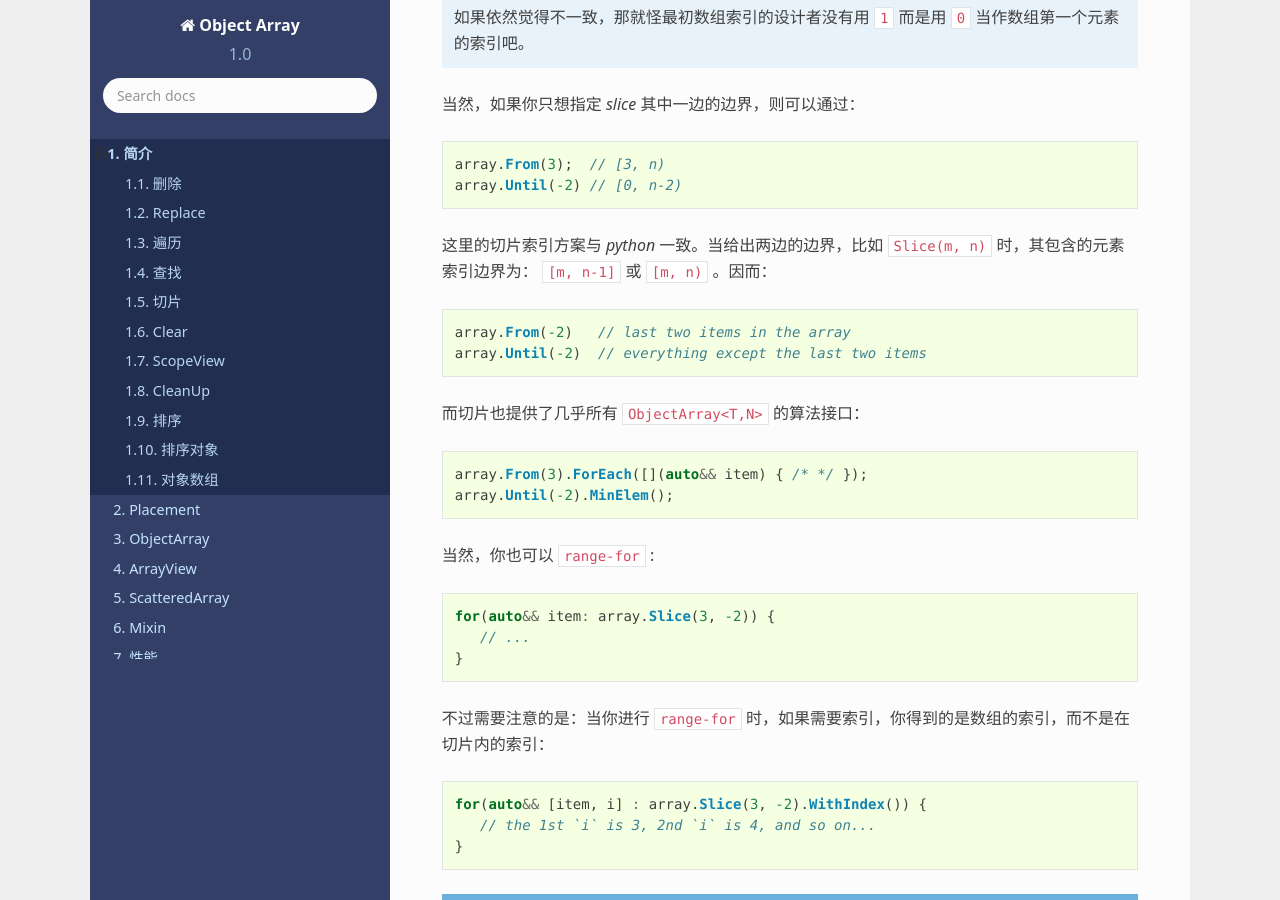
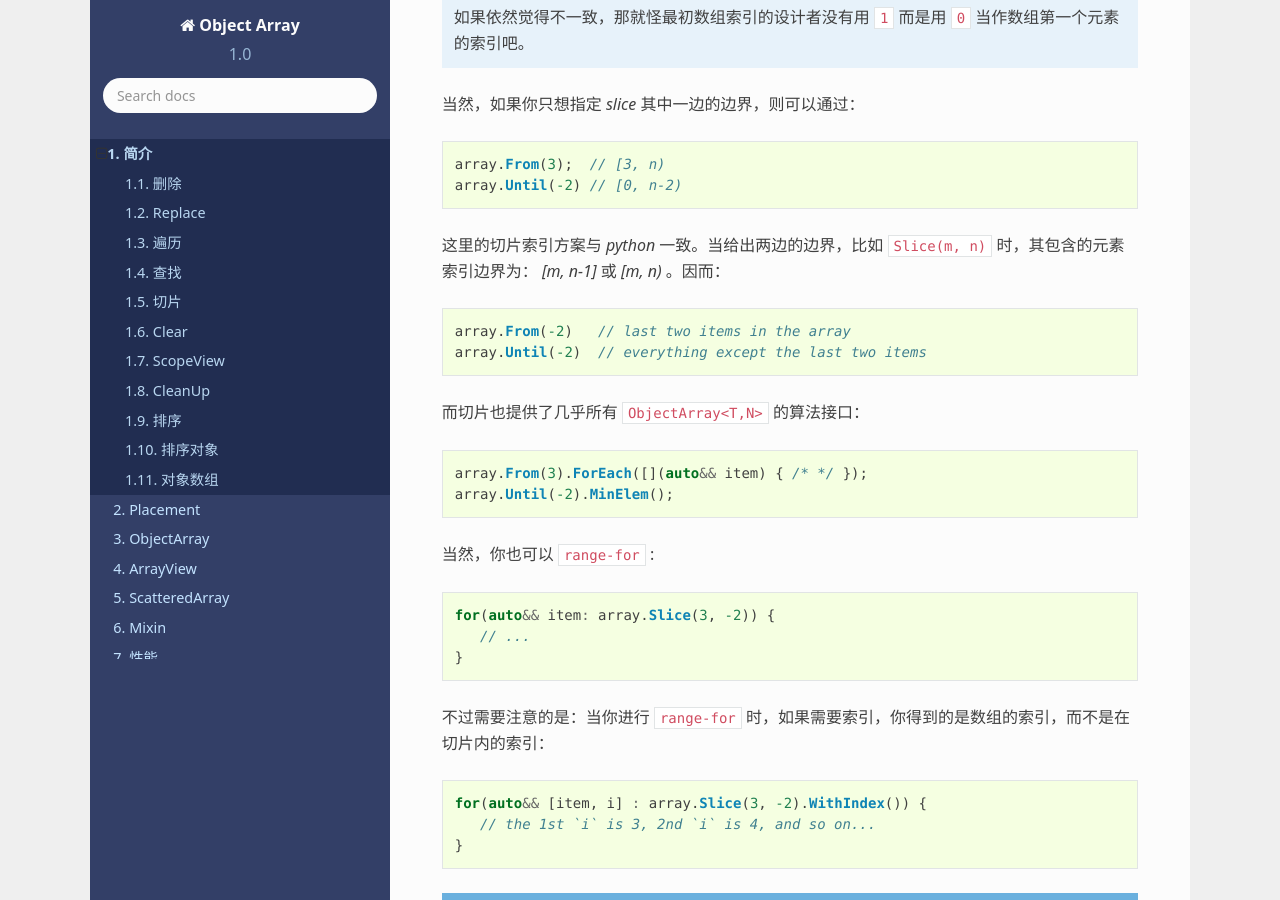
Before and after one commit to godsme/object-array, a Sphinx documentation site: the page built from doc/source/Introduction.rst, in a window 1280 px wide and 900 px high, scrolled down 5229 px. Built offline with Sphinx 7.4.7 and the Read the Docs theme 2.0.0, drawn with Linux system fonts in a browser that asks for light colours; formulas are drawn with MathJax 3.

```diff
--- a/doc/source/Introduction.rst
+++ b/doc/source/Introduction.rst
@@ -251,7 +251,7 @@
    array.Until(-2) // [0, n-2)
 
 这里的切片索引方案与 `python` 一致。当给出两边的边界，比如 ``Slice(m, n)`` 时，其包含的元素
-索引边界为： ``[m, n-1]`` 或 ``[m, n)`` 。因而：
+索引边界为： `[m, n-1]` 或 `[m, n)` 。因而：
 
 .. code-block:: c++
 
```
